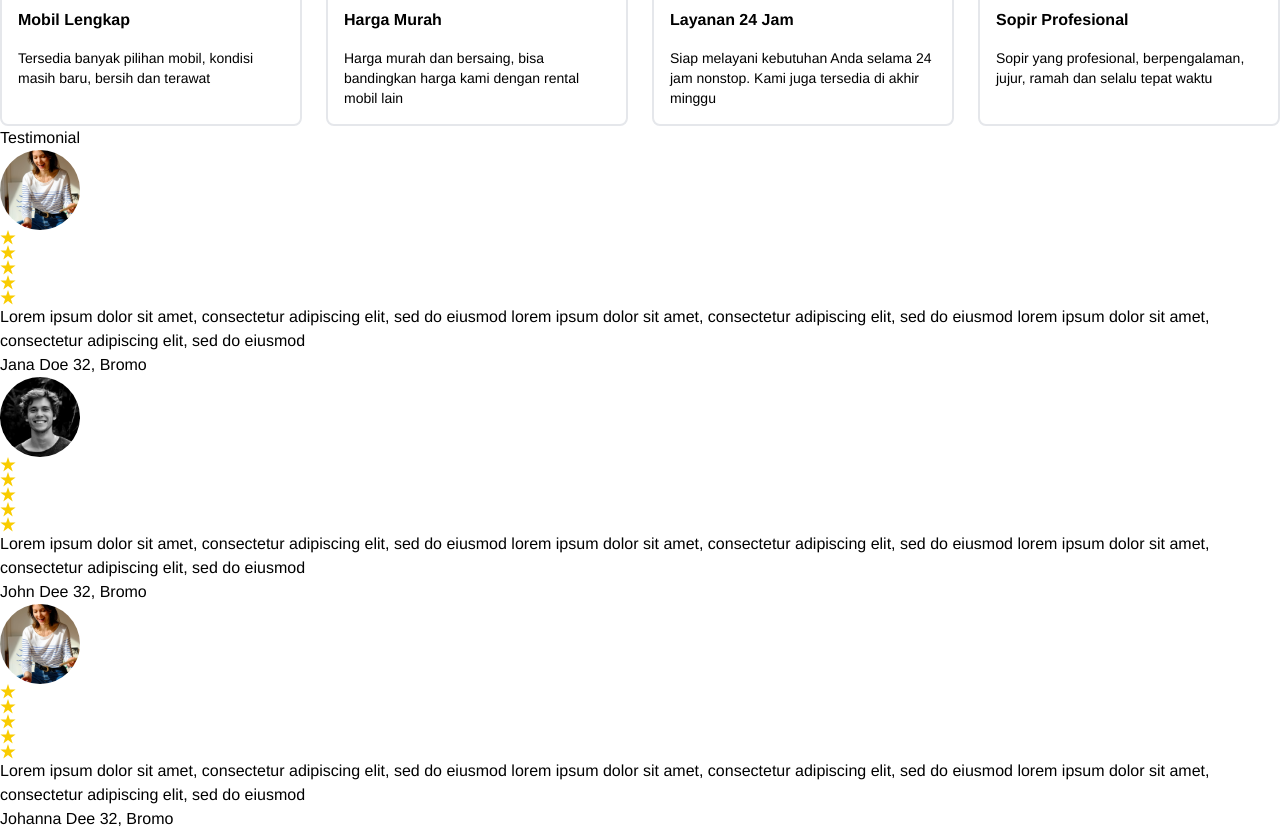
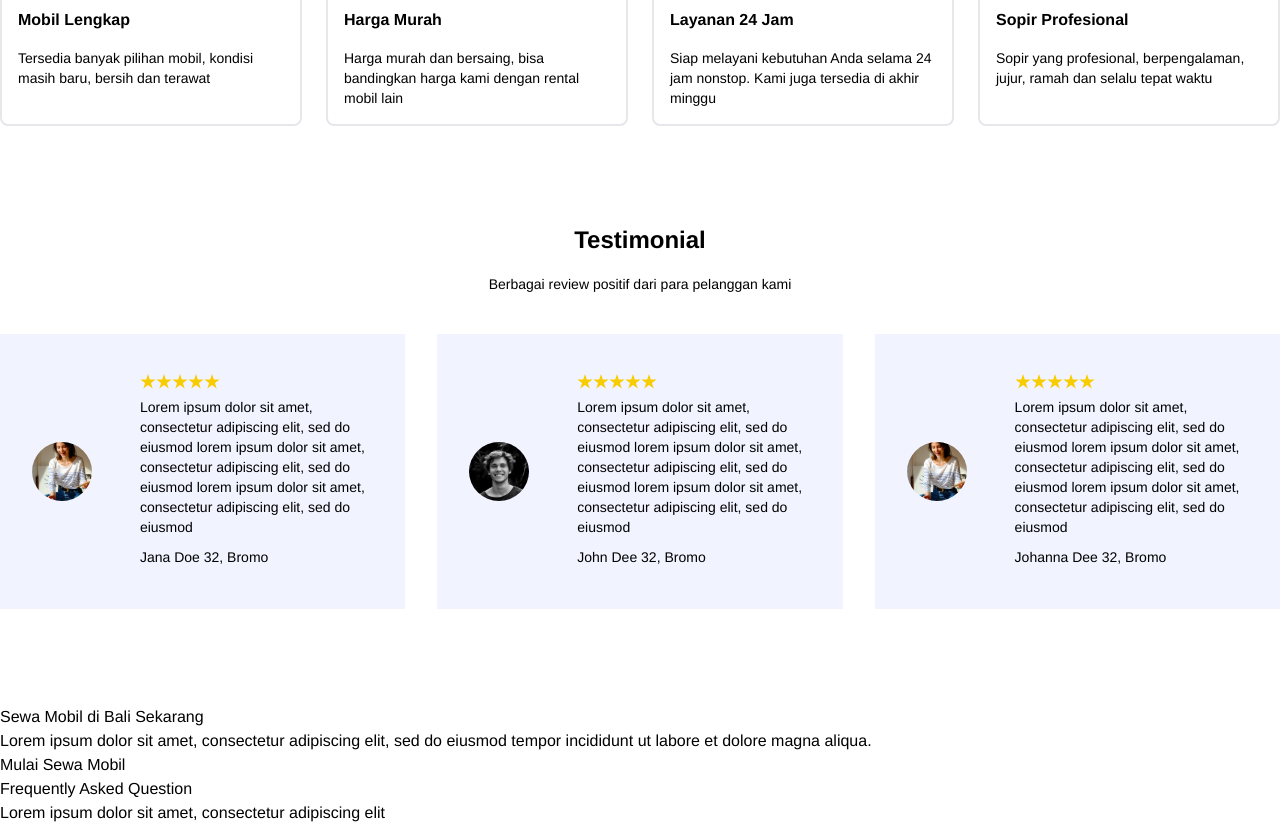
Before and after one commit to ThanWeb/Car-Rental, a React (Vite) app: page / in a window 1280 px wide. Shown: the part 1360-2188 px from the top of the page. Built offline with nearby package versions, Linux system fonts and the light colour scheme.

Commit message:
Styling testimonial component

```diff
--- a/src/components/Testimonial.tsx
+++ b/src/components/Testimonial.tsx
@@ -39,24 +39,23 @@ const Testimonial = (): ReactElement => {
     }
 
     return (
-        <div>
-            <h2>Testimonial</h2>
-            <div>
+        <div id='testimonial' className='py-24'>
+            <h2 className='text-2xl leading-9 font-bold mb-4 text-center'>Testimonial</h2>
+            <p className='font-light text-sm mb-10 text-center'>Berbagai review positif dari para pelanggan kami</p>
+            <div className='flex gap-x-8'>
                 {
                     testimonialItems.map((item, index) =>
-                        <div key={index}>
-                            <div>
-                                <div>
-                                    <img src={`images/landing/${item.image}`} alt={item.name} title={item.name}/>
-                                </div>
+                        <div key={index} className='py-10 px-8 flex gap-x-12 testimonial-item'>
+                            <div className='flex items-center w-full'>
+                                <img src={`images/landing/${item.image}`} alt={item.name} title={item.name} className='w-full'/>
                             </div>
-                            <div>
-                                <div>
-                                    <span>{stars}</span>
+                            <div className='flex flex-col gap-y-2'>
+                                <div className='flex'>
+                                    {stars}
                                 </div>
                                 <div>
-                                    <p>{item.testimonial}</p>
-                                    <span>{`${item.name} ${item.age}, ${item.address}`}</span>
+                                    <p className='font-light text-sm mb-2'>{item.testimonial}</p>
+                                    <span className='font-normal text-sm'>{`${item.name} ${item.age}, ${item.address}`}</span>
                                 </div>
                             </div>
                         </div>
--- a/src/components/WhyUs.tsx
+++ b/src/components/WhyUs.tsx
@@ -31,7 +31,7 @@ const WhyUs = (): ReactElement => {
     ]
 
     return (
-        <div>
+        <div id='why-us'>
             <div className='container mx-auto'>
                 <h2 className='font-bold text-2xl leading-9 mb-4'>Why Us?</h2>
                 <p className='text-sm mb-8 font-light'>Mengapa harus pilih Binar Car Rental?</p>
--- a/src/styles/index.css
+++ b/src/styles/index.css
@@ -68,3 +68,7 @@ li {
 .overview-heading {
     line-height: 54px;
 }
+
+.testimonial-item {
+    background-color: #F1F3FF;
+}
```
